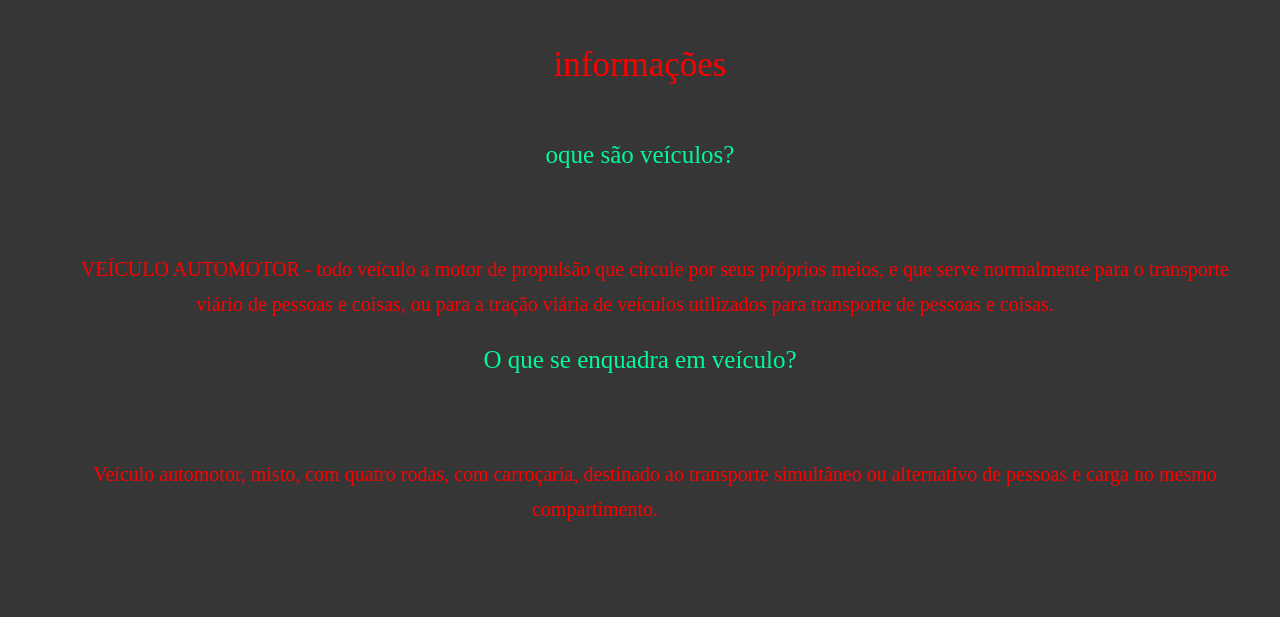
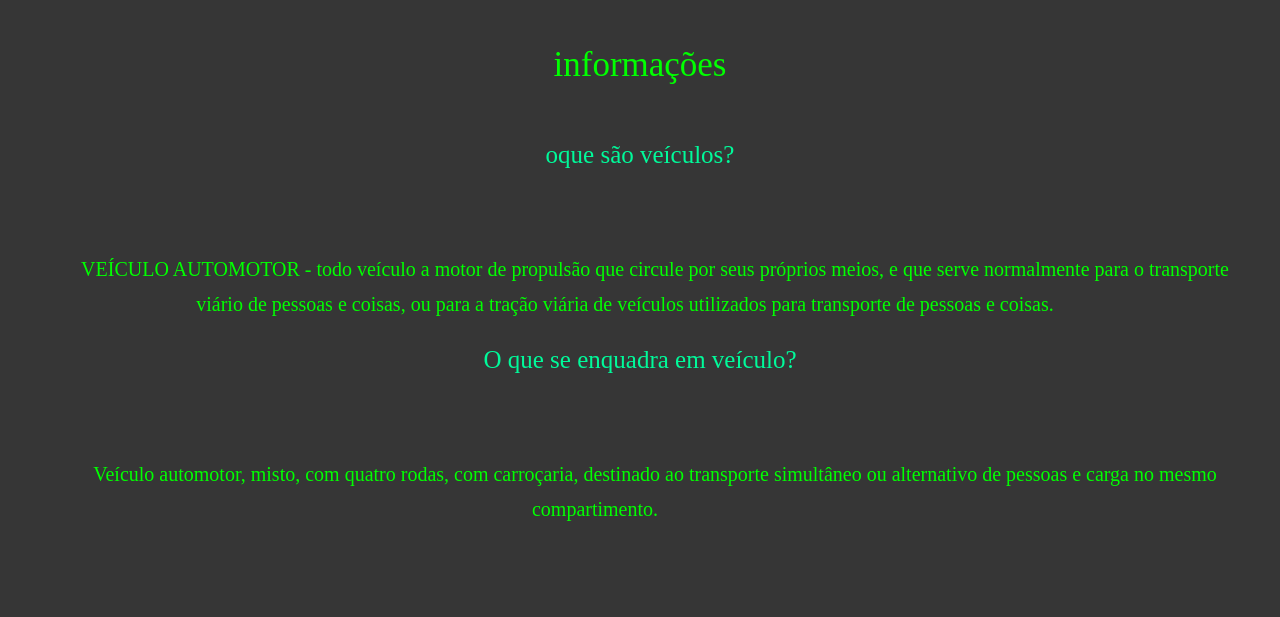
Before and after one commit to tujarao/sitecll, a plain HTML site: page index.html in a window 1280 px wide. Shown: the part 2223-2840 px from the top of the page. Drawn offline with Linux system fonts and the light colour scheme.

Commit message:
Update style.css

```diff
--- a/style.css
+++ b/style.css
@@ -17,7 +17,7 @@ p{
     font-size: 50px;
 }
 h1{
-    color: red;
+    color: rgb(0, 255, 0);
      text-align: center;
     font-size: 35px;
      padding: 30px;
```
